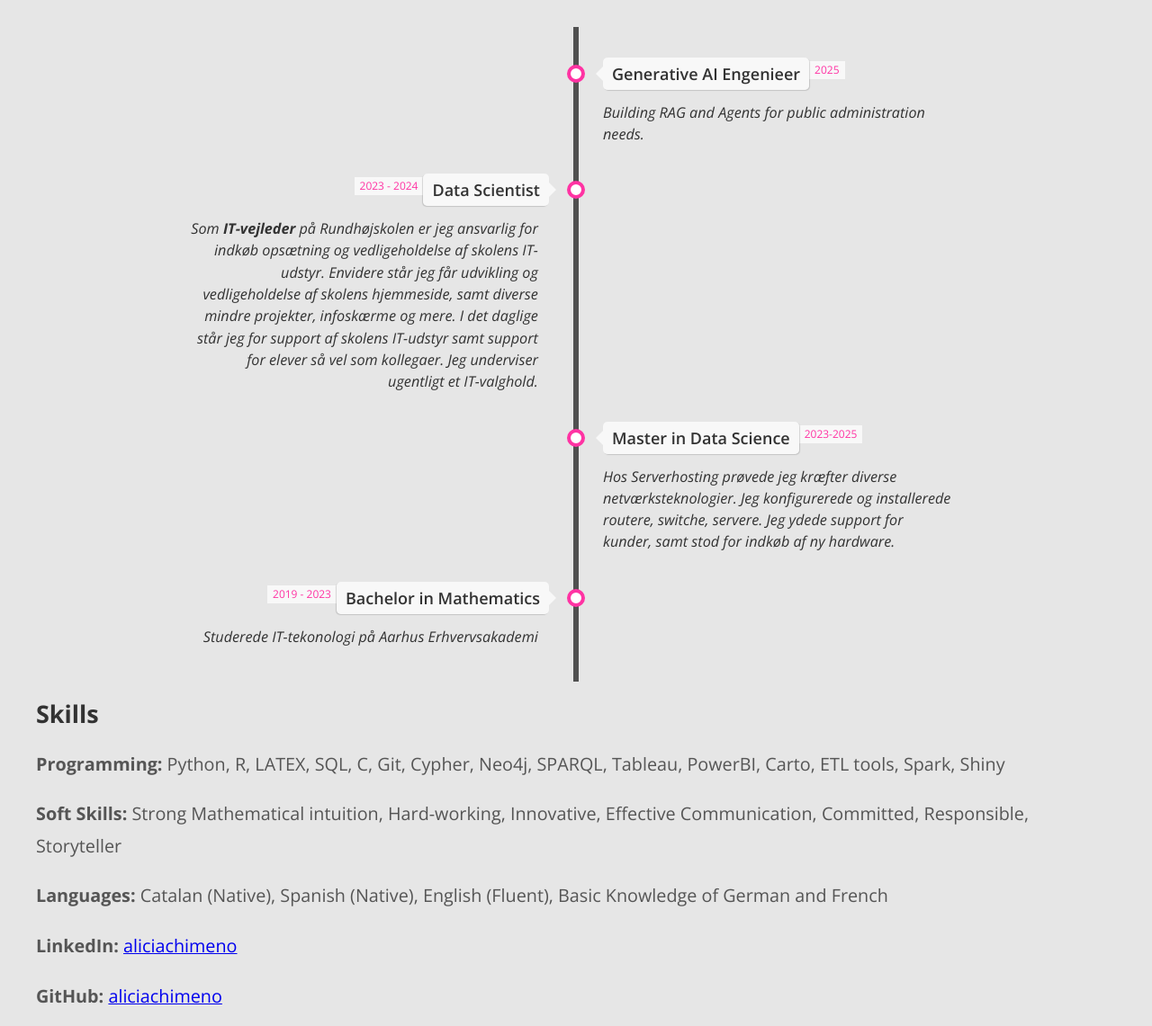
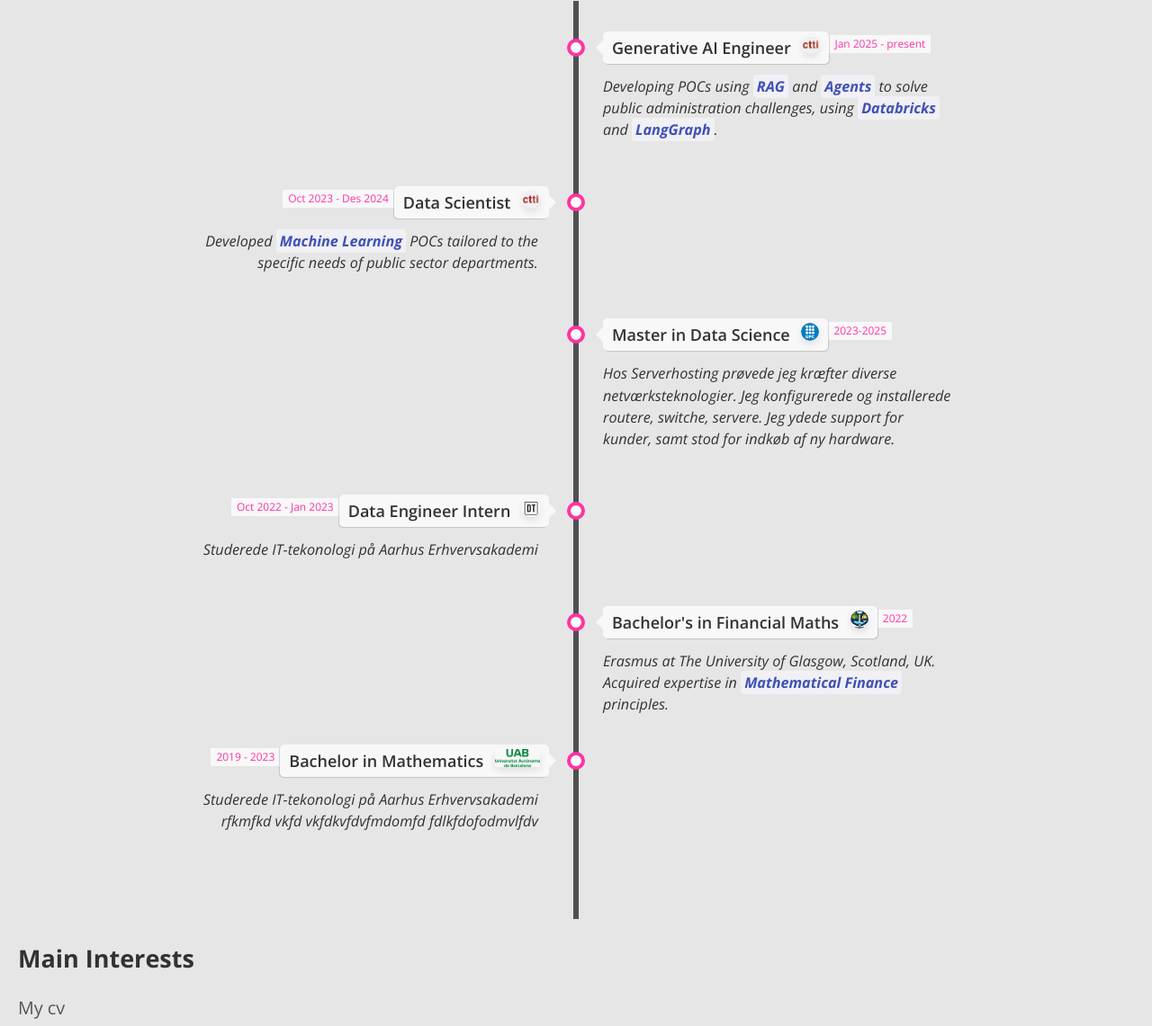
Before and after one commit to aliciachimeno/personal-webpage, a plain HTML site: page tech-portfolio.html in a window 1280 px wide. Shown: the part 145-1286 px from the top of the page at 90% size. Drawn offline with nearby package versions, Linux system fonts and the light colour scheme.

Commit message:
update morning

```diff
--- a/css/main.css
+++ b/css/main.css
@@ -247,7 +247,7 @@ body.tech-portfolio {
     content: ' ';
     display: block;
     width: 6px;
-    height: 100%;
+    height: 120%;
     margin-left: -3px;
     background: rgb(80,80,80);
     z-index: 5;
@@ -256,6 +256,7 @@ body.tech-portfolio {
     padding: 1em 0;
     @media(max-width: 860px) {
       padding: 2em 0;
+
     }
     &::after {
       content: "";
@@ -454,3 +455,53 @@ body.tech-portfolio {
 
   }
 }
+
+
+.location {
+  display: block;
+  font-size: 0.75em;
+  color: rgb(150,150,150);
+  margin-top: 4px;
+}
+.flag {
+    display: inline-flex;
+    align-items: center; /* Ensures vertical alignment */
+}
+
+.container {
+    display: inline-block; /* Makes the div behave like an inline element */
+    margin-left: 8px; /* Adds some space between the text and the image */
+}
+
+.mini-pic {
+    width: 20px; /* Adjust the image size */
+    height: 20px;
+    border-radius: 100%; /* Optional: makes the image circular */
+}
+
+
+.mini-pic2 {
+    width: 50px; /* Adjust the image size */
+    height: 20px;
+    border-radius:10%; /* Optional: makes the image circular */
+}
+
+.keyword {
+    background-color: #f0f0f5;
+    color: #3f51b5;
+    font-weight: bold;
+    padding: 2px 4px;
+    border-radius: 3px;
+}
+
+section#skills {
+    margin-top: 200px;  /* Adjust this value to add space after the timeline */
+}
+
+.timeline li {
+    padding-bottom: 2em;  /* Adds more space between timeline items */
+}
+
+main {
+    padding: 40px 20px;  /* Adjust for better spacing */
+}
--- a/tech-portfolio.html
+++ b/tech-portfolio.html
@@ -8,7 +8,7 @@
     <link rel="stylesheet" href="css/main.css">
 </head>
 
-<<body class="tech-portfolio">
+<body class="tech-portfolio">
     <header>
         <div class="header-left">
             <a href="index.html">
@@ -39,11 +39,20 @@
   <li>
     <div class="direction-r">
       <div class="flag-wrapper">
-        <span class="flag">Generative AI Engenieer</span>
-        <span class="time-wrapper"><span class="time">2025</span></span>
+        <span class="flag">
+            Generative AI Engineer
+            <a href="https://ctti.gencat.cat" target="_blank" class="link-container">
+                <div class="container">
+                    <img src="pics/ctti-modified (1).png" alt="Mini Picture" class="mini-pic">
+                </div>
+            </a>
+        </span>
+
+        <span class="time-wrapper"><span class="time">Jan 2025 - present </span></span>
+
       </div>
       <div class="desc">
-       Building RAG and Agents for public administration needs.
+        Developing POCs using <span class="keyword">RAG</span> and <span class="keyword">Agents</span> to solve public administration challenges, using <span class="keyword">Databricks</span> and <span class="keyword">LangGraph</span>.
       </div>
     </div>
   </li>
@@ -52,12 +61,15 @@
   <li>
     <div class="direction-l">
       <div class="flag-wrapper">
-        <span class="flag">Data Scientist</span>
-        <span class="time-wrapper"><span class="time">2023 - 2024</span></span>
+        <span class="flag">Data Scientist
+            <div class="container">
+                <img src="pics/ctti-modified (1).png" alt="Mini Picture" class="mini-pic">
+            </div>
+        </span>
+        <span class="time-wrapper"><span class="time">Oct 2023 - Des 2024</span></span>
       </div>
       <div class="desc">
-        Som <strong>IT-vejleder</strong> på Rundhøjskolen er jeg ansvarlig for indkøb opsætning og vedligeholdelse af skolens IT-udstyr. Envidere står jeg får udvikling og vedligeholdelse af skolens hjemmeside, samt diverse mindre projekter, infoskærme og mere. I det daglige står jeg for support af skolens IT-udstyr samt support for elever så vel som kollegaer. Jeg underviser ugentligt et IT-valghold.
-      </div>
+        Developed <span class="keyword"> Machine Learning</span> POCs tailored to the specific needs of public sector departments.
     </div>
   </li>
 
@@ -65,7 +77,13 @@
   <li>
     <div class="direction-r">
       <div class="flag-wrapper">
-        <span class="flag">Master in Data Science</span>
+        <span class="flag">Master in Data Science
+            <a href="https://www.upc.edu/ca" target="_blank" class="link-container">
+                <div class="container">
+                    <img src="pics/upc.png" alt="Mini Picture" class="mini-pic">
+                </div>
+            </a>
+        </span>
         <span class="time-wrapper"><span class="time">2023-2025</span></span>
       </div>
       <div class="desc">
@@ -79,11 +97,55 @@
   <li>
     <div class="direction-l">
       <div class="flag-wrapper">
-        <span class="flag">Bachelor in Mathematics</span>
+        <span class="flag">Data Engineer Intern
+            <a href="https://www.databot.es/" target="_blank" class="link-container">
+                <div class="container">
+                    <img src="pics/databot_tech_logo.jpg" alt="Mini Picture" class="mini-pic">
+                </div>
+            </a>
+        </span>
+        <span class="time-wrapper"><span class="time">Oct 2022 - Jan 2023 </span></span>
+      </div>
+      <div class="desc">
+        Studerede IT-tekonologi på Aarhus Erhvervsakademi
+      </div>
+    </div>
+  </li>
+  <!-- Item 5 -->
+  <li>
+    <div class="direction-r">
+      <div class="flag-wrapper">
+        <span class="flag">
+          Bachelor's in Financial Maths
+          <a href="https://www.gla.ac.uk/" target="_blank" class="link-container">
+            <div class="container">
+              <img src="pics/glasgow3.png" alt="Mini Picture" class="mini-pic">
+            </div>
+          </a>
+        </span>
+        <span class="time-wrapper">
+          <span class="time"> 2022</span>
+        </span>
+      </div>
+      <div class="desc">
+        Erasmus at The University of Glasgow, Scotland, UK. Acquired expertise in <span class="keyword"> Mathematical Finance</span> principles.
+      </div>
+    </div>
+  </li>
+
+    <div class="direction-l">
+      <div class="flag-wrapper">
+        <span class="flag">Bachelor in Mathematics
+            <a href="https://www.uab.cat/web/universitat-autonoma-de-barcelona-1345467950436.html" target="_blank" class="link-container">
+                <div class="container">
+                    <img src="pics/Logo_uab.png" alt="Mini Picture" class="mini-pic2">
+                </div>
+            </a>
+        </span>
         <span class="time-wrapper"><span class="time">2019 - 2023</span></span>
       </div>
       <div class="desc">
-        Studerede IT-tekonologi på Aarhus Erhvervsakademi
+        Studerede IT-tekonologi på Aarhus Erhvervsakademi rfkmfkd vkfd vkfdkvfdvfmdomfd fdlkfdofodmvlfdv
       </div>
     </div>
   </li>
@@ -92,13 +154,10 @@
 
 
 
-            <section id="skills">
-                <h2>Skills</h2>
-                <p><strong>Programming:</strong> Python, R, LATEX, SQL, C, Git, Cypher, Neo4j, SPARQL, Tableau, PowerBI, Carto, ETL tools, Spark, Shiny</p>
-                <p><strong>Soft Skills:</strong> Strong Mathematical intuition, Hard-working, Innovative, Effective Communication, Committed, Responsible, Storyteller</p>
-                <p><strong>Languages:</strong> Catalan (Native), Spanish (Native), English (Fluent), Basic Knowledge of German and French</p>
-            </section>
-        </section>
+<section id="skills">
+    <h2>Main Interests</h2>
+</section>
+        <p> My cv</p>
         <p><strong>LinkedIn:</strong> <a href="https://www.linkedin.com/in/aliciachimeno" target="_blank">aliciachimeno</a></p>
         <p><strong>GitHub:</strong> <a href="https://github.com/aliciachimeno" target="_blank">aliciachimeno</a></p>
 
@@ -109,6 +168,6 @@
     </footer>
 
 </body class="tech-portfolio">
-    >
+
 
 </html>
```
Also changed, not shown: pics/Logo_uab.png (added), pics/ctti-modified (1).png (added), pics/databot_tech_logo.jpg (added), pics/glasgow.png (added), pics/glasgow2.jpg (added), pics/glasgow3.png (added), pics/uab.png (added), pics/uab.svg (added), pics/upc.png (added).
